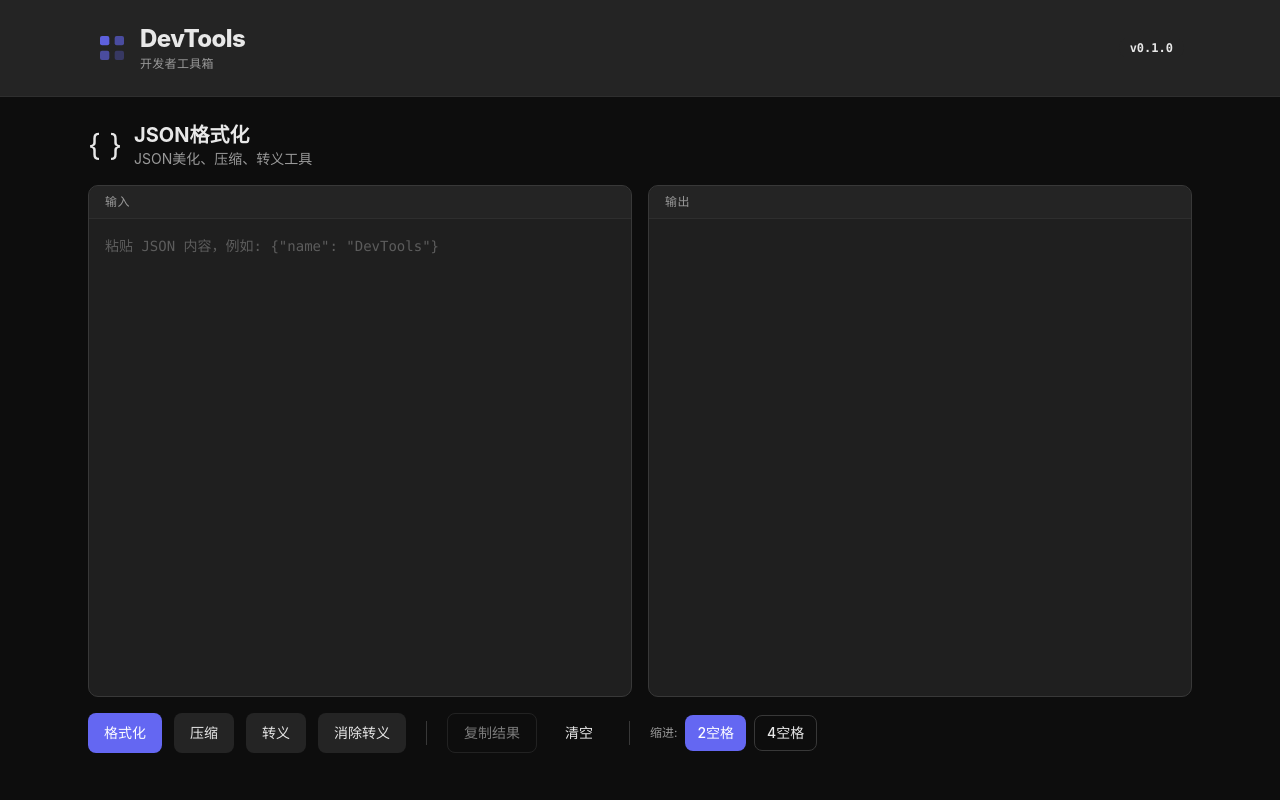
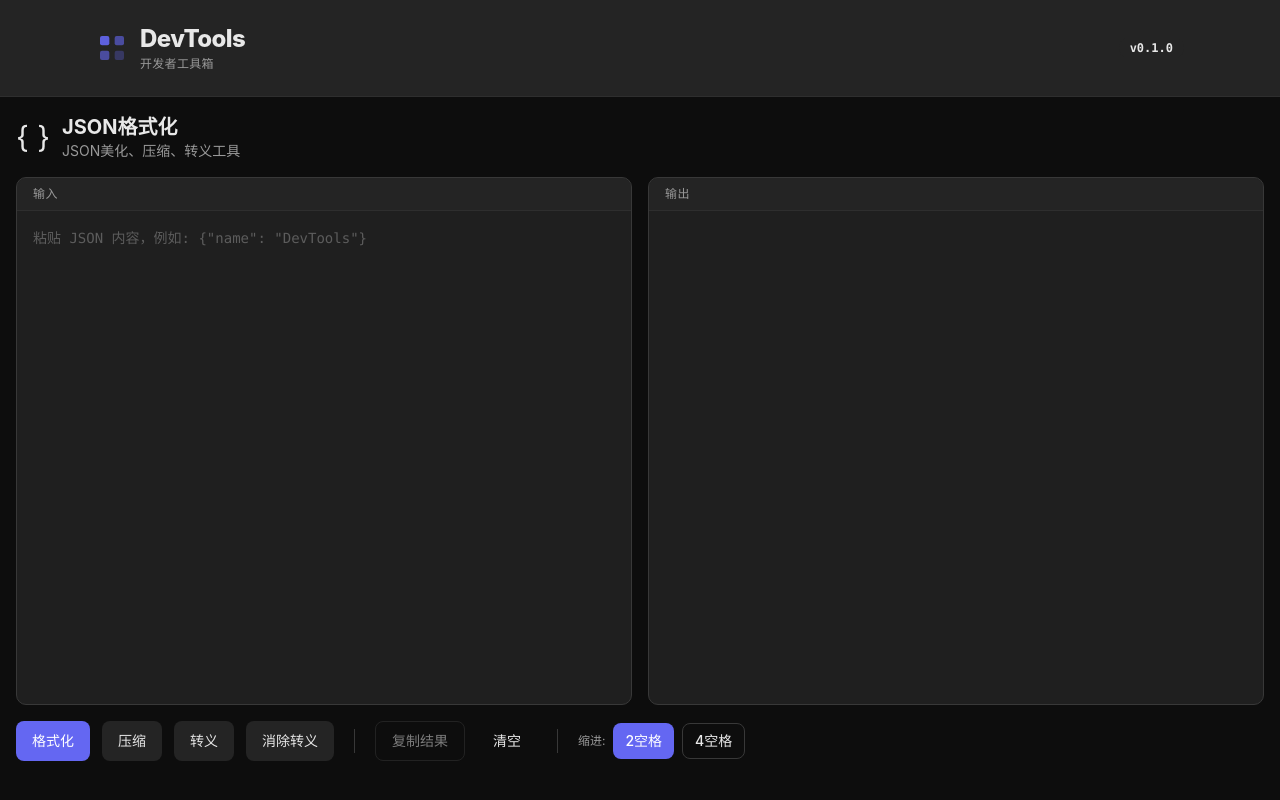
Before and after one commit to phycholee/dev-tools, a Vue app: page /json-formatter in a window 1280 px wide. Built offline with nearby package versions, Linux system fonts and the light colour scheme.

Commit message:
fix(json): increase editor panel width to 1400px

```diff
--- a/src/tools/json-formatter/JsonFormatter.vue
+++ b/src/tools/json-formatter/JsonFormatter.vue
@@ -1,5 +1,5 @@
 <template>
-  <div class="flex flex-col h-[calc(100vh-120px)] p-6 gap-4 max-w-6xl mx-auto">
+  <div class="flex flex-col h-[calc(100vh-120px)] p-4 gap-4 w-full max-w-[1400px] mx-auto">
     <!-- Header -->
     <div class="flex items-center justify-between">
       <div class="flex items-center gap-3">
```
